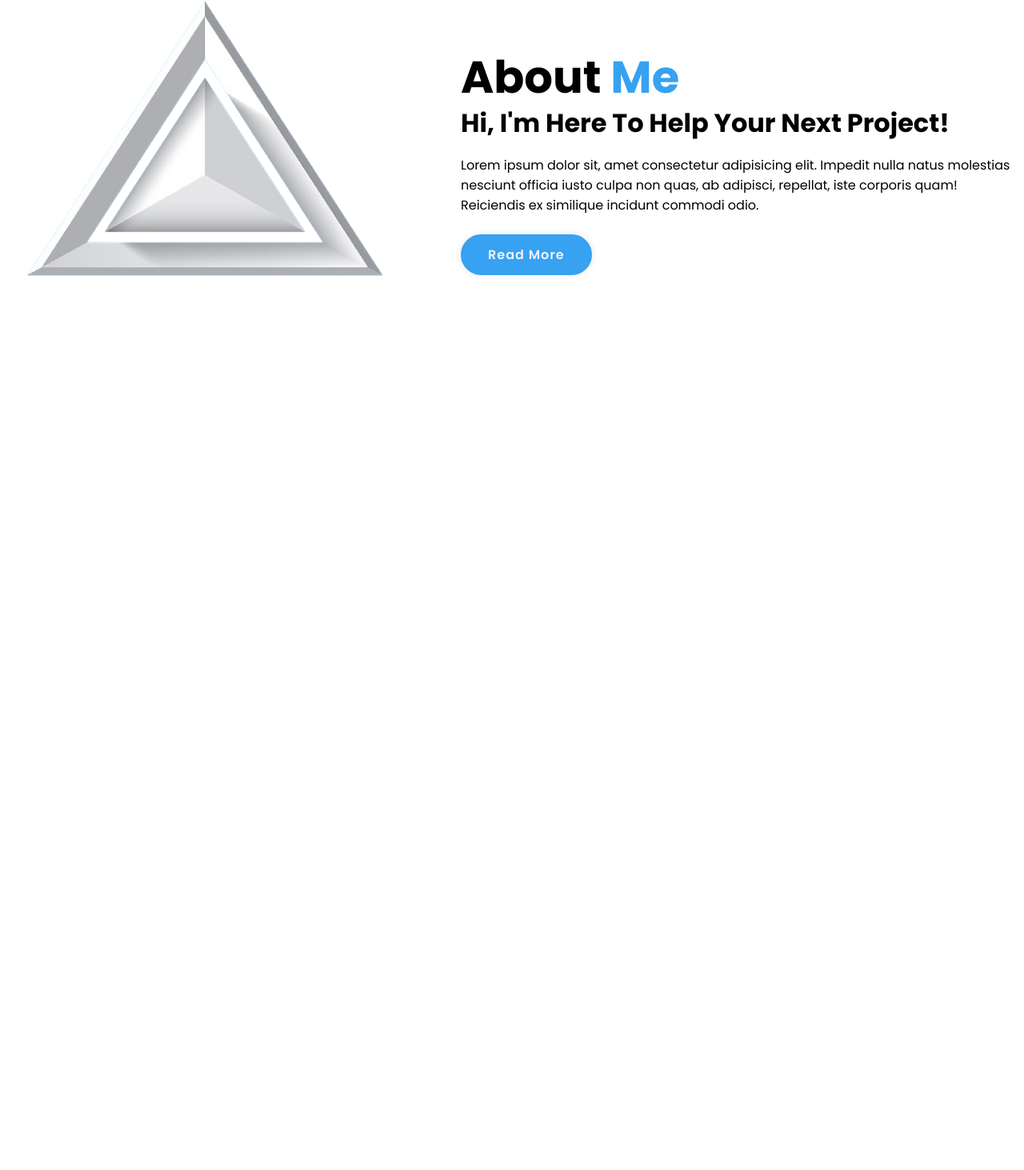
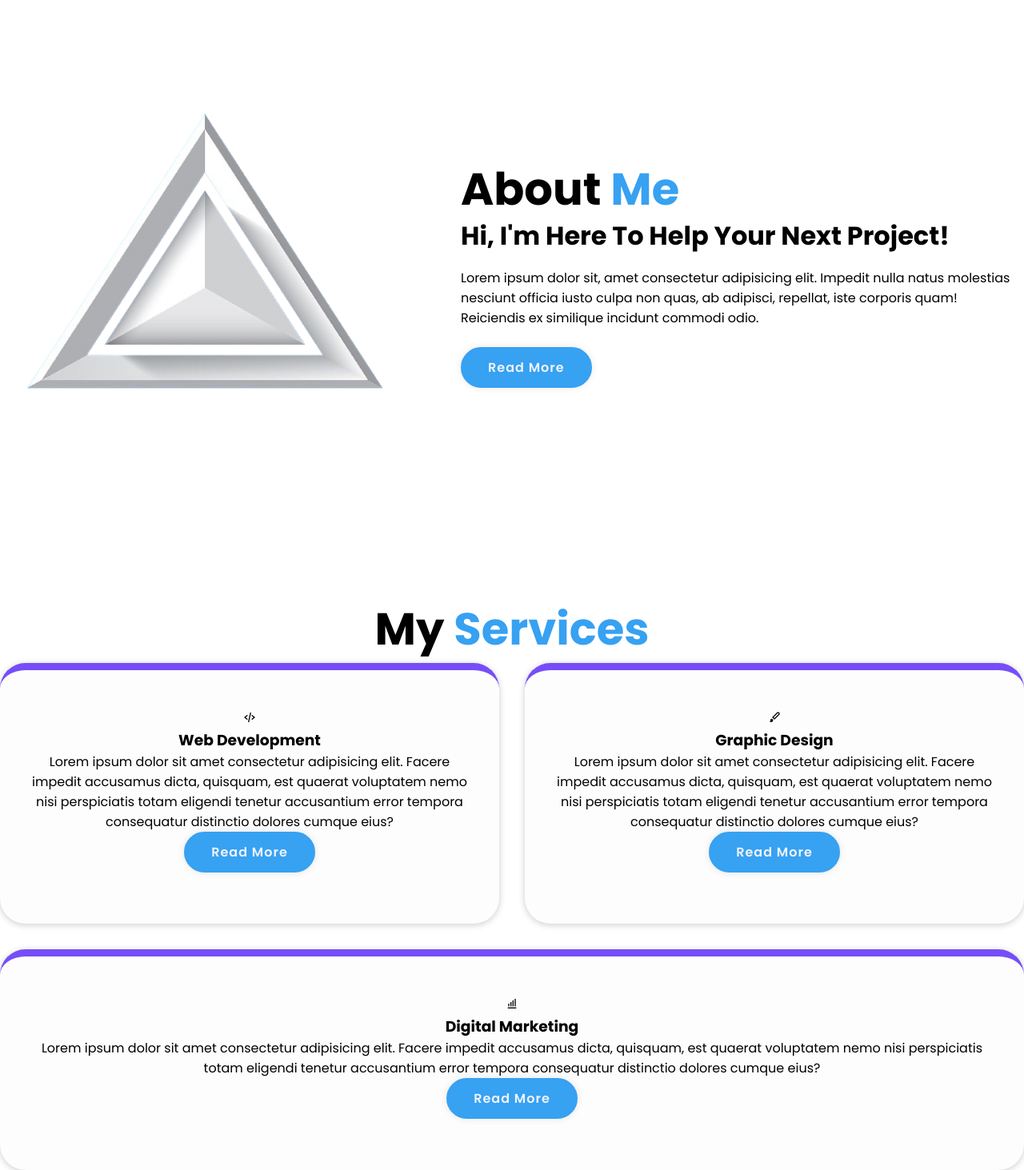
Before and after one commit to Danielroxs/Portfolio_HTML_CSS_JS, a plain HTML site: page index.html in a window 1280 px wide. Shown: the part 856-2319 px from the top of the page at 80% size. Before the commit the page ends 1319 px from the top, so only its background shows below. Drawn offline with nearby package versions, Linux system fonts and the light colour scheme.

Commit message:
Services

```diff
--- a/index.html
+++ b/index.html
@@ -56,7 +56,6 @@
 
     </div>
 
-    <div>
         <section class="about" id="about">
             <div class="about-img">
                 <img src="about.png" alt="">
@@ -70,7 +69,37 @@
                 <a href="#" class="btn">Read More</a>
             </div>
         </section>
-    </div>
+
+    <section class="services" id="services">
+        <h2 class="heading">My <span>Services</span></h2>
+
+        <div class="services-container">
+            <div class="services-box">
+                <i class='bx bx-code-alt'></i>
+                <h3>Web Development</h3>
+                <p>Lorem ipsum dolor sit amet consectetur adipisicing elit. Facere impedit accusamus dicta, quisquam,
+                    est quaerat voluptatem nemo nisi perspiciatis totam eligendi tenetur accusantium error tempora
+                    consequatur distinctio dolores cumque eius?</p>
+                    <a href="#" class="btn">Read More</a>
+            </div>
+            <div class="services-box">
+                <i class='bx bxs-paint' ></i>
+                <h3>Graphic Design</h3>
+                <p>Lorem ipsum dolor sit amet consectetur adipisicing elit. Facere impedit accusamus dicta, quisquam,
+                    est quaerat voluptatem nemo nisi perspiciatis totam eligendi tenetur accusantium error tempora
+                    consequatur distinctio dolores cumque eius?</p>
+                    <a href="#" class="btn">Read More</a>
+            </div>
+            <div class="services-box">
+                <i class='bx bx-bar-chart-alt' ></i>
+                <h3>Digital Marketing</h3>
+                <p>Lorem ipsum dolor sit amet consectetur adipisicing elit. Facere impedit accusamus dicta, quisquam,
+                    est quaerat voluptatem nemo nisi perspiciatis totam eligendi tenetur accusantium error tempora
+                    consequatur distinctio dolores cumque eius?</p>
+                    <a href="#" class="btn">Read More</a>
+            </div>
+        </div>
+    </section>
 
     <script src="script.js"></script>
 </body>
--- a/script.js
+++ b/script.js
@@ -10,6 +10,12 @@ const icons = document.querySelectorAll('.toggle-icon i');
 const darkContainer = document.querySelector('#dark-container');
 
 const darkContainerImg = document.querySelector('#dark-container .home-img img');
+
+window.onscroll = () => {
+let header = document.querySelector('.header');
+
+header.classList.toggle('sticky', window.scrollY > 100)
+}
 
 darkContainerImg.src = 'imgDark.png';
 
--- a/style.css
+++ b/style.css
@@ -8,6 +8,13 @@
     font-family: 'Poppins', sans-serif;
 }
 
+:root {
+    --bg-color: #fdfdfd;
+    --text-color: #333;
+    --main-color: #754ef9;
+    --white-color: #fdfdfd;
+    --shadow-color: rgba(0, 0, 0, .2)
+}
 
 .container {
     position: relative;
@@ -25,6 +32,7 @@
     display: flex;
     align-items: center;
     z-index: 100;
+    transition: .5s;
 }
 
 .logo {
@@ -40,6 +48,19 @@
     font-weight: 500;
     margin-right: 35px;
     transition: .5s;
+}
+
+.header.sticky {
+    background: var(--bg-color);
+    box-shadow: 0 .5rem .5rem var(--shadow-color);
+}
+
+.header.sticky .navbar a {
+    color: var(--text-color);
+}
+
+.header.sticky .navbar a.active {
+    color:var(--main-color)
 }
 
 .navbar a:hover,
@@ -172,6 +193,7 @@ span {
 }
 
 .about {
+    height: 100vh;
     display: flex;
     justify-content: center;
     align-items: center;
@@ -200,3 +222,21 @@ span {
     font-size: 1rem;
     margin: 1rem 0 1.5rem;
 }
+
+.services .services-container {
+    display: flex;
+    justify-content: center;
+    align-items: center;
+    flex-wrap: wrap;
+    gap: 2rem;
+}
+
+.services-container .services-box {
+    flex: 1 1 30rem;
+    background: var(--bg-color);
+    padding: 3rem 2rem 4rem;
+    border-radius: 2rem;
+    box-shadow: 0 .1rem .5rem var(--shadow-color);
+    text-align: center;
+    border-top: .6rem solid var(--main-color);
+}
```
